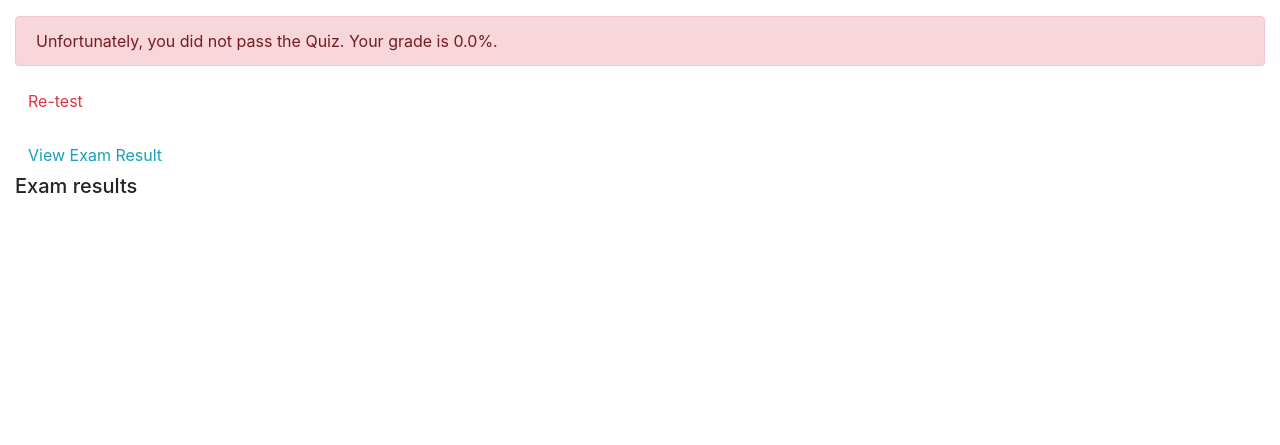
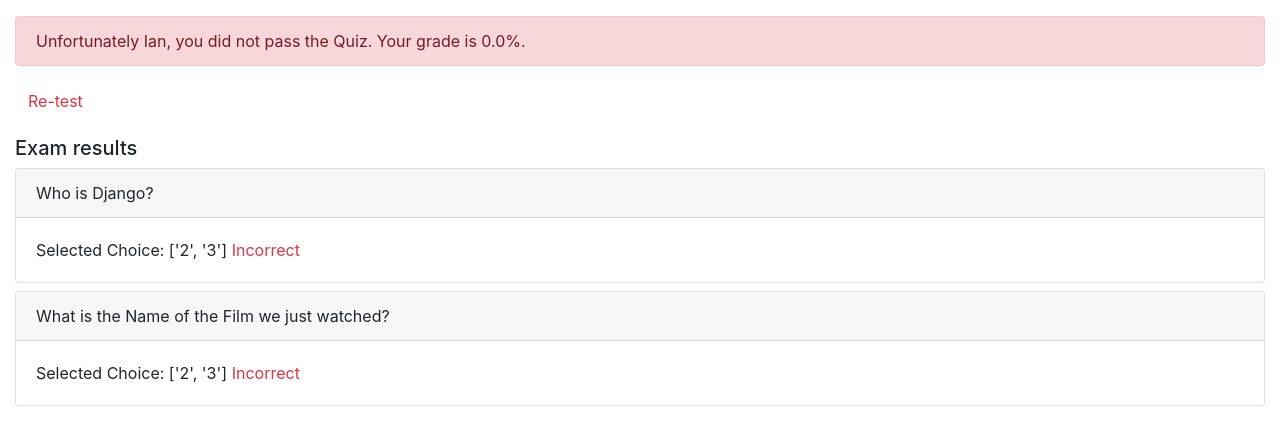
Before and after one commit to IanKlein6/Django-online-course-app-Final-Project, a Django app: page /onlinecourse/course/1/submission/1/result/ in a window 1280 px wide. Shown: the part 56-501 px from the top of the page. Run offline with Django 3.2, Linux system fonts and the light colour scheme; a user stored in the database is signed in; data comes from the database, SQL or seed files in the repository; both versions use the stored data as it was after the commit; some libraries are stand-ins or nearby versions.

Commit message:
exam results show

```diff
--- a/onlinecourse/templates/onlinecourse/exam_result_bootstrap.html
+++ b/onlinecourse/templates/onlinecourse/exam_result_bootstrap.html
@@ -46,22 +46,22 @@
 </nav>
 
 <div class="container-fluid mt-3">
-    {% if grade > 80 %}
+    {% if percentage_grade > 80 %}
     <div class="alert alert-success">
         Congratulations {{ user.first_name }}! You passed the exam with a grade of {{ percentage_grade }}%
     </div>
     <a class="btn btn-link text-success" href="{% url 'onlinecourse:course_details' course_id %}">Back to Course</a>
     {% else %}
     <div class="alert alert-danger">
-        Unfortunately, you did not pass the Quiz. Your grade is {{ percentage_grade }}%.
+        Unfortunately {{ user.first_name }}, you did not pass the Quiz. Your grade is {{ percentage_grade }}%.
     </div>
     <a class="btn btn-link text-danger" href="{% url 'onlinecourse:course_details' course_id %}">Re-test</a>
     {% endif %}
 
     <div class="mt-3">
-        <a class="btn btn-link text-info" href="{% url 'onlinecourse:show_exam_result' course_id submission_id %}">View Exam Result</a>
+
         <h5>Exam results</h5>
-        {% for question_text, selected_choice_text, selected_correct in show_exam_results %}
+        {% for question_text, selected_choice_text, selected_correct in exam_results %}
         <div class="card mb-2">
             <div class="card-header">
                 {{ question_text }}
--- a/onlinecourse/views.py
+++ b/onlinecourse/views.py
@@ -222,24 +222,11 @@ def show_exam_result(request, course_id, submission_id):
         'submission_id': submission.id,
         'course_id': course.id
     }
-
+    print('grade', total_score,
+        'percentage_grade', percentage_grade,
+        'passed_exam', passed_exam,
+        'course', course,
+        'exam_results', exam_results,
+        'submission_id', submission.id,
+        'course_id', course.id)
     return render(request, 'onlinecourse/exam_result_bootstrap.html', context)
-
-# def show_exam_result(request, course_id, submission_id):
-#     print("show exam results: ids ", course_id, submission_id)
-#     context = {}
-#     course = Course.objects.get(id = course_id)
-#     submit = Submission.objects.get(id = submission_id)
-#     print(course, submit)
-#     selected = Submission.objects.filter(id = submission_id).values_list('choices',flat = True)
-#     score = 0
-#     for i in submit.choices.all().filter(is_correct=True).values_list('question_id'):
-#         score += Question.objects.filter(id=i[0]).first().grade
-#     context['selected'] = selected
-#     context['grade'] = score
-#     context['course'] = course
-#     context['course_id'] = course_id
-#     context['submission_id'] = submission_id
-#     print(submission_id, course_id)
-#     return  render(request, 'onlinecourse/exam_result_bootstrap.html', context)
-# print("end")
```
Also changed, not shown: db.sqlite3.
